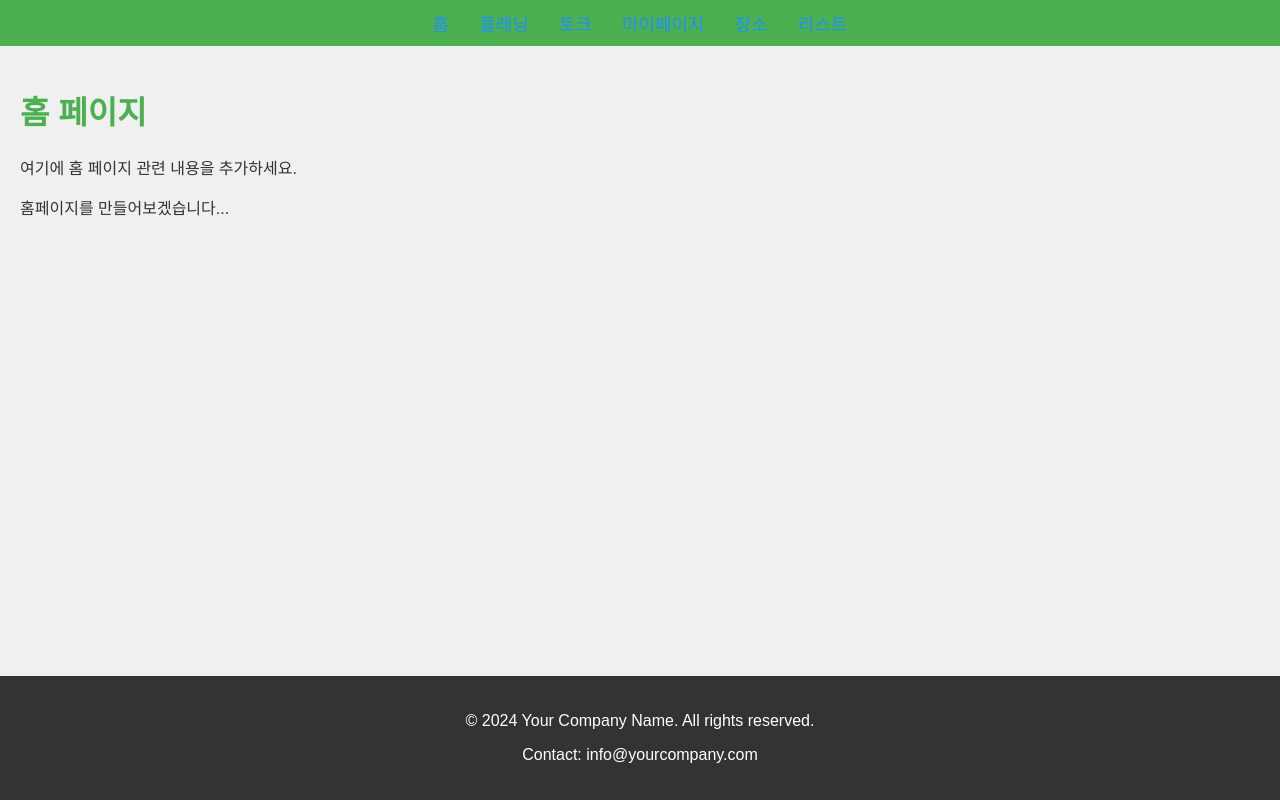
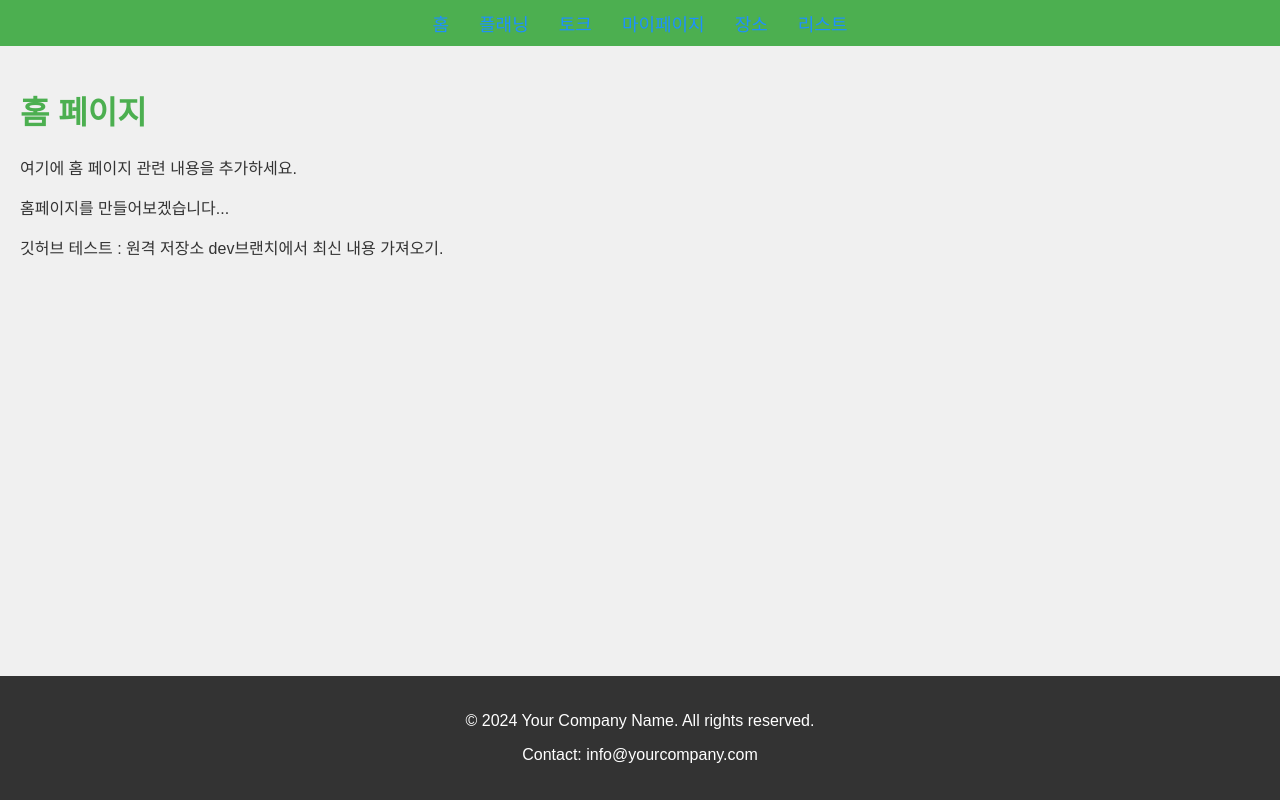
Before and after one commit to fuciple0/YeogiPlan_Project, a React (Vite) app: page / in a window 1280 px wide. Built offline with nearby package versions, Linux system fonts and the light colour scheme.

Commit message:
dev branch pull test

```diff
--- a/src/pages/Home.jsx
+++ b/src/pages/Home.jsx
@@ -16,6 +16,8 @@ const Home = () => {
       <Title>홈 페이지</Title>
       <p>여기에 홈 페이지 관련 내용을 추가하세요.</p>
       <p>홈페이지를 만들어보겠습니다...</p>
+      <p>깃허브 테스트 : 원격 저장소 dev브랜치에서 최신 내용 가져오기.</p>
+
     </HomeContainer>
   );
 };
```
